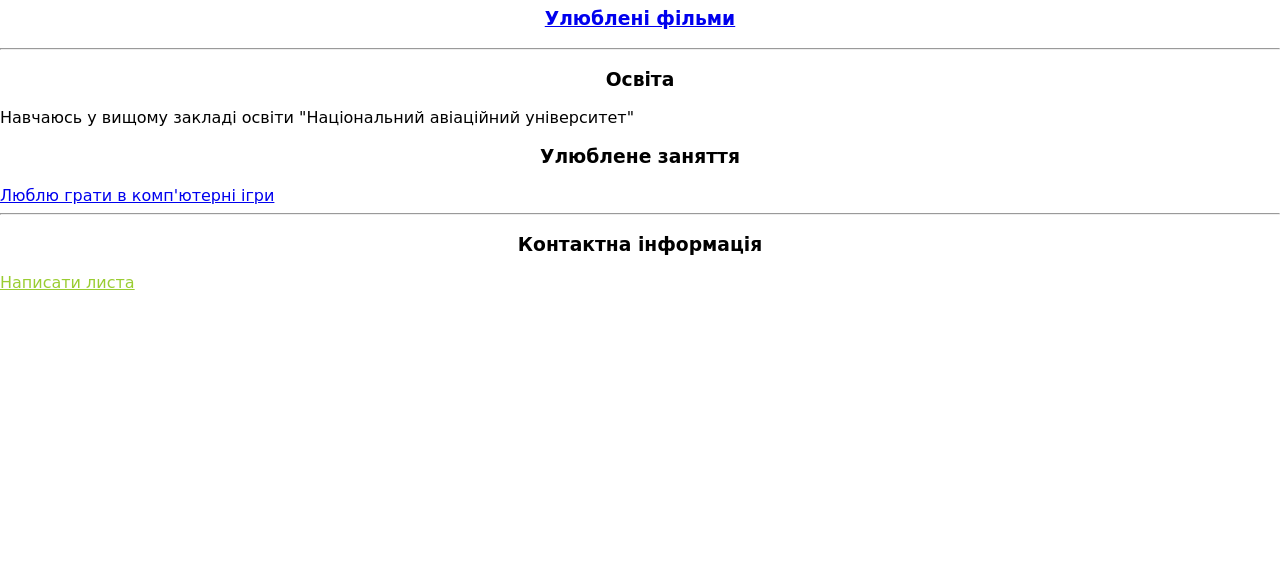
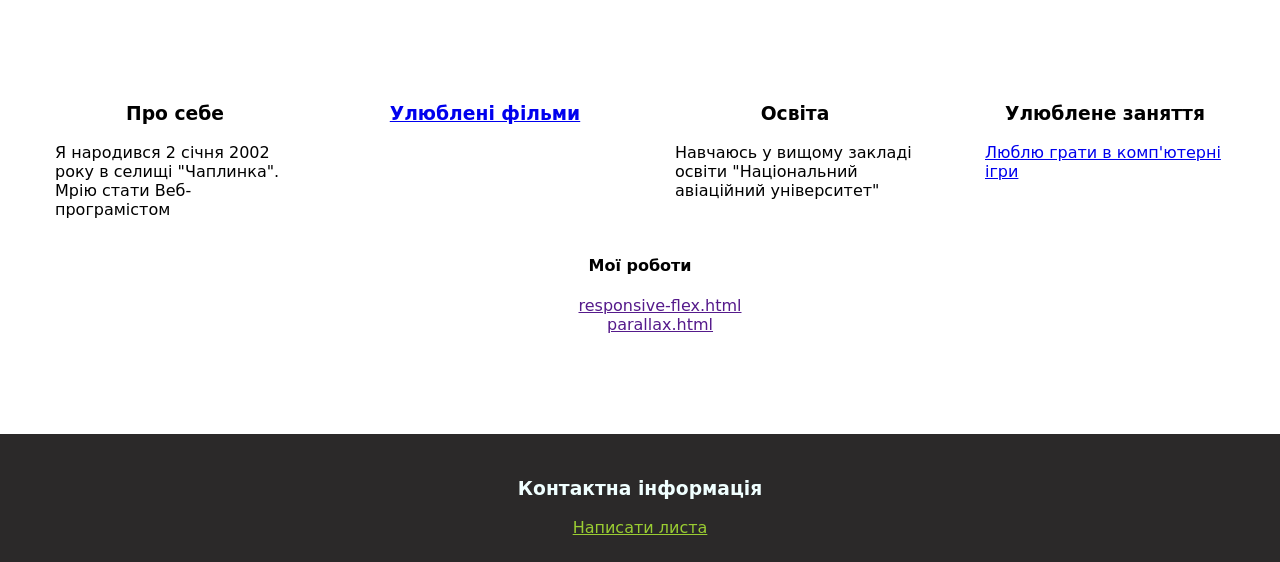
Before and after one commit to Alex-naumov021/HTML-Personal-Site., a plain HTML site: page index.html in a window 1280 px wide. Shown: the part 470-1032 px from the top of the page. Before the commit the page ends 800 px from the top, so only its background shows below. Drawn offline with Linux system fonts and the light colour scheme; a web font is replaced by a local one.

Commit message:
Update index.html

```diff
--- a/index.html
+++ b/index.html
@@ -12,36 +12,68 @@
     <title>Document</title>
   </head>
   <body>
+    <header class="header">
+      <div class="container">
         <!--  photo -->
         <img
           src="./images/IMG-fbc19b1311e102848ef8e2ea081c0d2a-V.jpg"
           alt="photo"
           class="photo"
         />
+        <h1>Олексій Наумов</h1>
+      </div>
+    </header>
+    <main>
+      <section class="content">
+        <div class="container">
+          <div class="content-inner">
+            <div class="content-item">
               <!-- about me-->
-    <h1>Олексій Наумов</h1>
+
               <h3>Про себе</h3>
               <p>
                 Я народився 2 січня 2002 року в селищі "Чаплинка". Мрію стати
                 Веб-програмістом
               </p>
+            </div>
+            <div class="content-item">
               <!--  favotite film -->
 
               <h3><a href="./MyFavoutiteFilms.html">Улюблені фільми</a></h3>
+            </div>
+            <div class="content-item">
+              <!--  education -->
 
-    <!--  education -->
-    <hr class="toch" align="center" />
               <h3>Освіта</h3>
               <p>
-      Навчаюсь у вищому закладі освіти "Національний авіаційний університет"
+                Навчаюсь у вищому закладі освіти "Національний авіаційний
+                університет"
               </p>
+            </div>
+            <div class="content-item">
               <!--  favorite activities -->
 
               <h3>Улюблене заняття</h3>
-    <a href="./MyFavouriteGame.html">Люблю грати в комп'ютерні ігри</a>
+              <a href="./MyFavouriteGame.html"
+                >Люблю грати в комп'ютерні ігри</a
+              >
+            </div>
+          </div>
+          <div class="my-work">
+            <h4 class="my-work__title">Мої роботи</h4>
+            <ul style="list-style: none">
+              <li><a href="">responsive-flex.html</a></li>
+              <li><a href="">parallax.html</a></li>
+            </ul>
+          </div>
+        </div>
+      </section>
+    </main>
+    <footer class="footer">
       <!--  Contact Information -->
-    <hr class="toch" align="center" />
+
       <h3>Контактна інформація</h3>
       <a href="./Contact.html" class="contact-link">Написати листа</a>
+    </footer>
   </body>
 </html>
```
Lines whose indentation alone changed are shown as unchanged.
